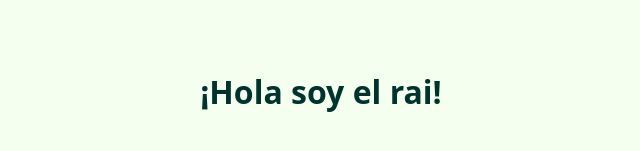
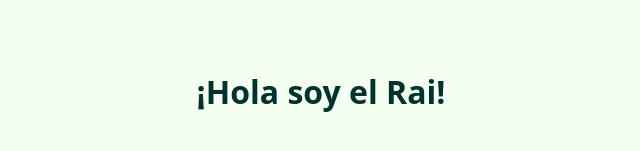
Before and after one commit to santuber/act_git, a plain HTML site: page index.html in a window 1280 px wide. Shown: the part 309-460 px from the top of the page, 319-959 px from the left. Drawn offline with Linux system fonts and the light colour scheme.

Commit message:
tercer commit

```diff
--- a/index.html
+++ b/index.html
@@ -13,7 +13,7 @@ nada de estos lenguajes. Si quieres aprender luego, te recomendamos ver lo sigui
     <meta http-equiv="X-UA-Compatible" content="IE=edge" />
     <meta name="viewport" content="width=device-width, initial-scale=1.0" />
     <!-- Este es el título que se muestra en el navegador. -->
-    <title>¡Hola soy el rai!</title>
+    <title>¡Hola soy el Rai!</title>
     <!-- Este es el estilo de la página. ¡Puedes modificarlo como quieras! -->
     <style>
       :root {
@@ -39,7 +39,7 @@ nada de estos lenguajes. Si quieres aprender luego, te recomendamos ver lo sigui
   </head>
   <!-- Dentro de body puedes añadir y modificar el contenido de la página. -->
   <body>
-    <h1>¡Hola soy el rai!</h1>
+    <h1>¡Hola soy el Rai!</h1>
   </body>
   <script>
     // Aquí puedes dejar código JavaScript que se ejecutará cuando la página se cargue.
```
